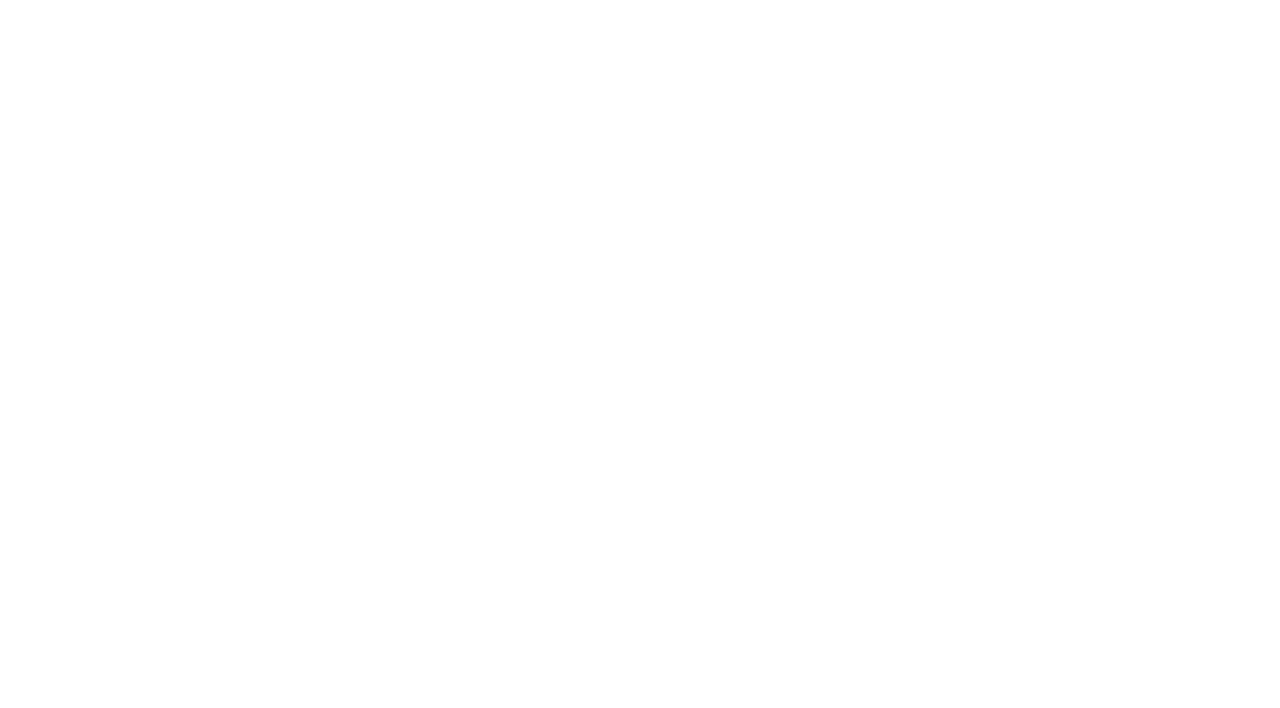
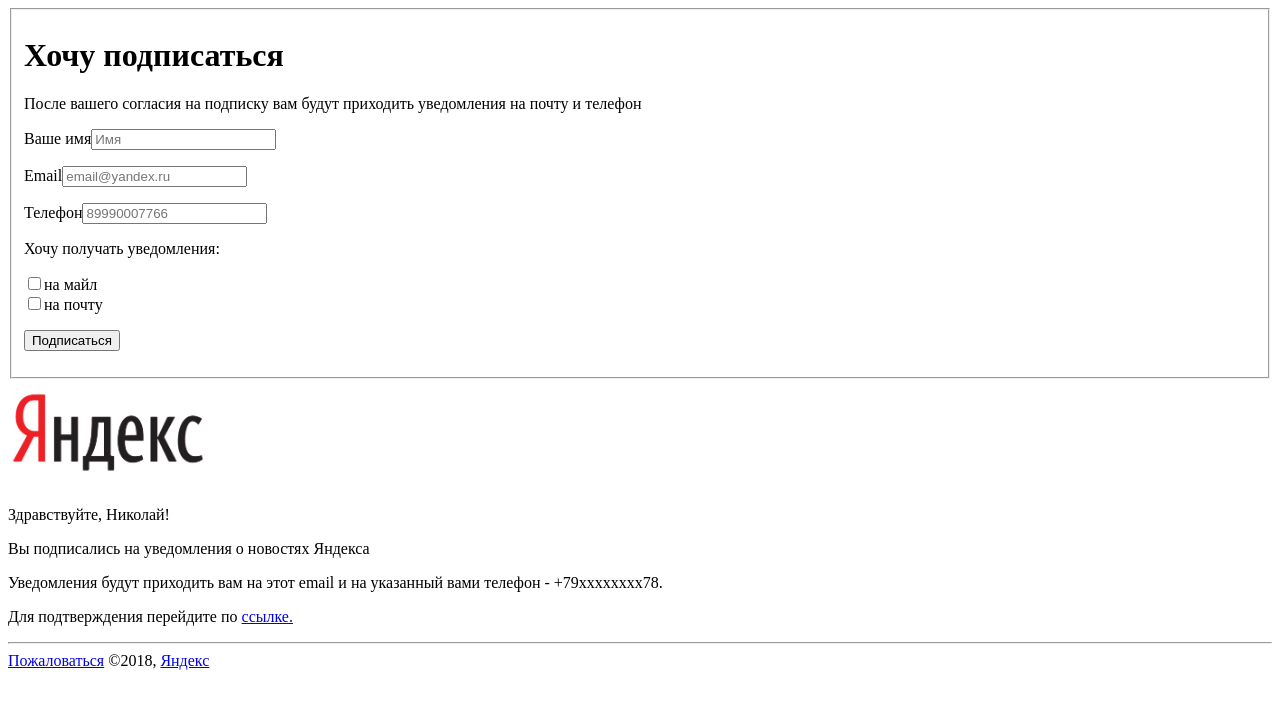
Before and after one commit to urfu-2018/markup-task-1, a website: page index.html in a window 1280 px wide. Drawn offline with Linux system fonts and the light colour scheme.

Commit message:
solution1

```diff
--- a/index.html
+++ b/index.html
@@ -5,5 +5,31 @@
     <title>Задача «Подписка на бложик»</title>
 </head>
 <body>
+    <fieldset>
+        <h1>Хочу подписаться</h1>
+        <p>После вашего согласия на подписку вам будут приходить уведомления на почту и телефон</p>
+        <form>
+            <p>Ваше имя<input name="name" placeholder="Имя" required=""></p>
+            <p>Email<input type="email" placeholder="email@yandex.ru" required=""></p>
+            <p>Телефон<input type="tel" placeholder="89990007766" pattern="8[0-9]{10}" required></p>
+            <p>Хочу получать уведомления:</p>
+            <label><input type="checkbox">на майл</label><br>
+            <label><input type="checkbox">на почту</label>
+            <p><input type="submit" value="Подписаться"></p>
+        </form>
+    </fieldset>
+    <article>
+        <img src="yandex.gif" width="200" alt="image" id="picture">
+        <p>Здравствуйте, Николай!</p>
+        <p>Вы подписались на уведомления о новостях Яндекса</p>
+        <p>Уведомления будут приходить вам на этот email и на указанный вами телефон - +79xxxxxxxx78.</p>
+        <p>Для подтверждения перейдите по <a href="https://www.yandex.ru">ссылке.</a></p>
+        <hr>
+        <footer>
+            <a href="https://www.yandex.ru">Пожаловаться</a>
+            &copy;2018,
+            <a href="https://www.yandex.ru">Яндекс</a>
+        </footer>
+    </article>
 </body>
 </html>
```
Also changed, not shown: yandex.gif (added).
